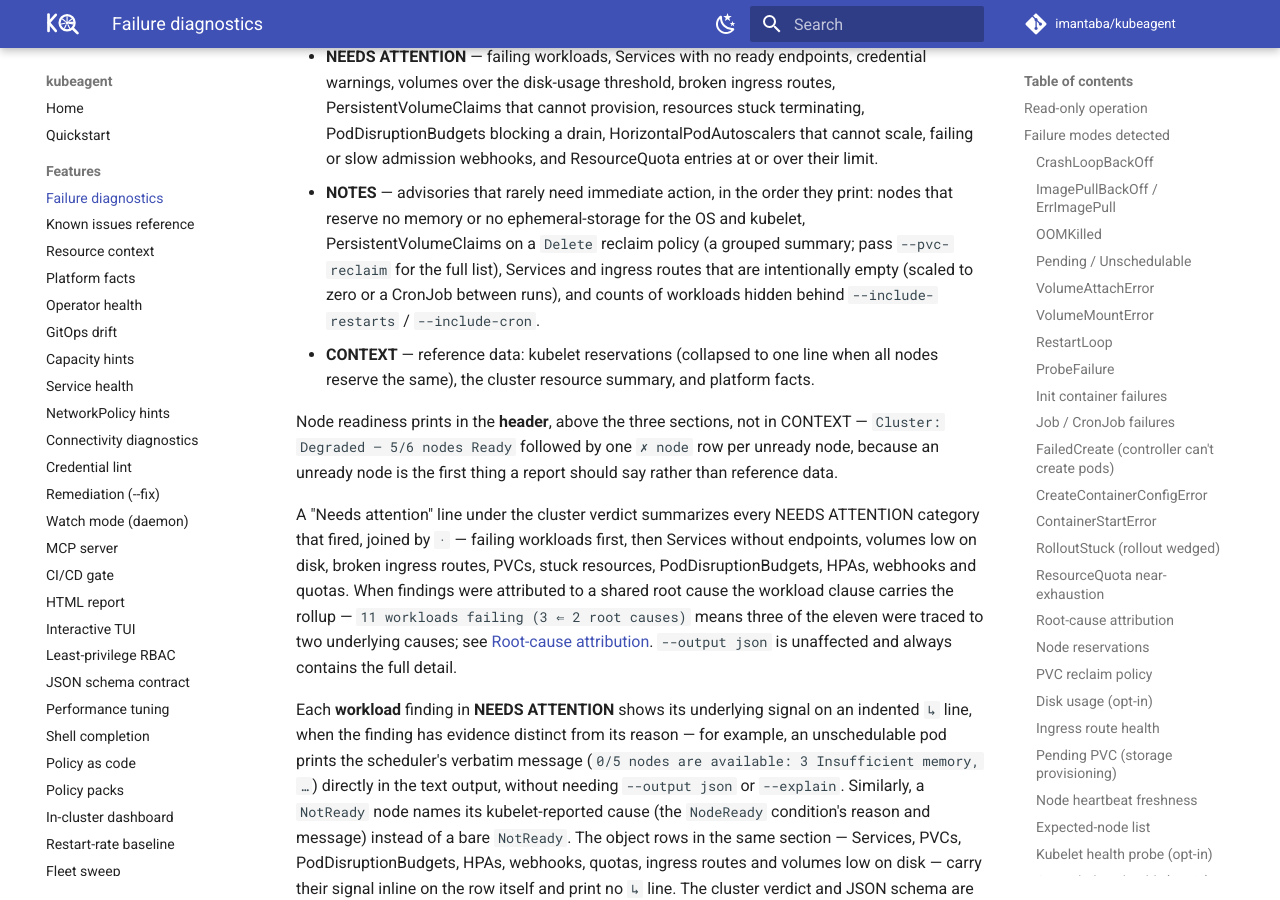
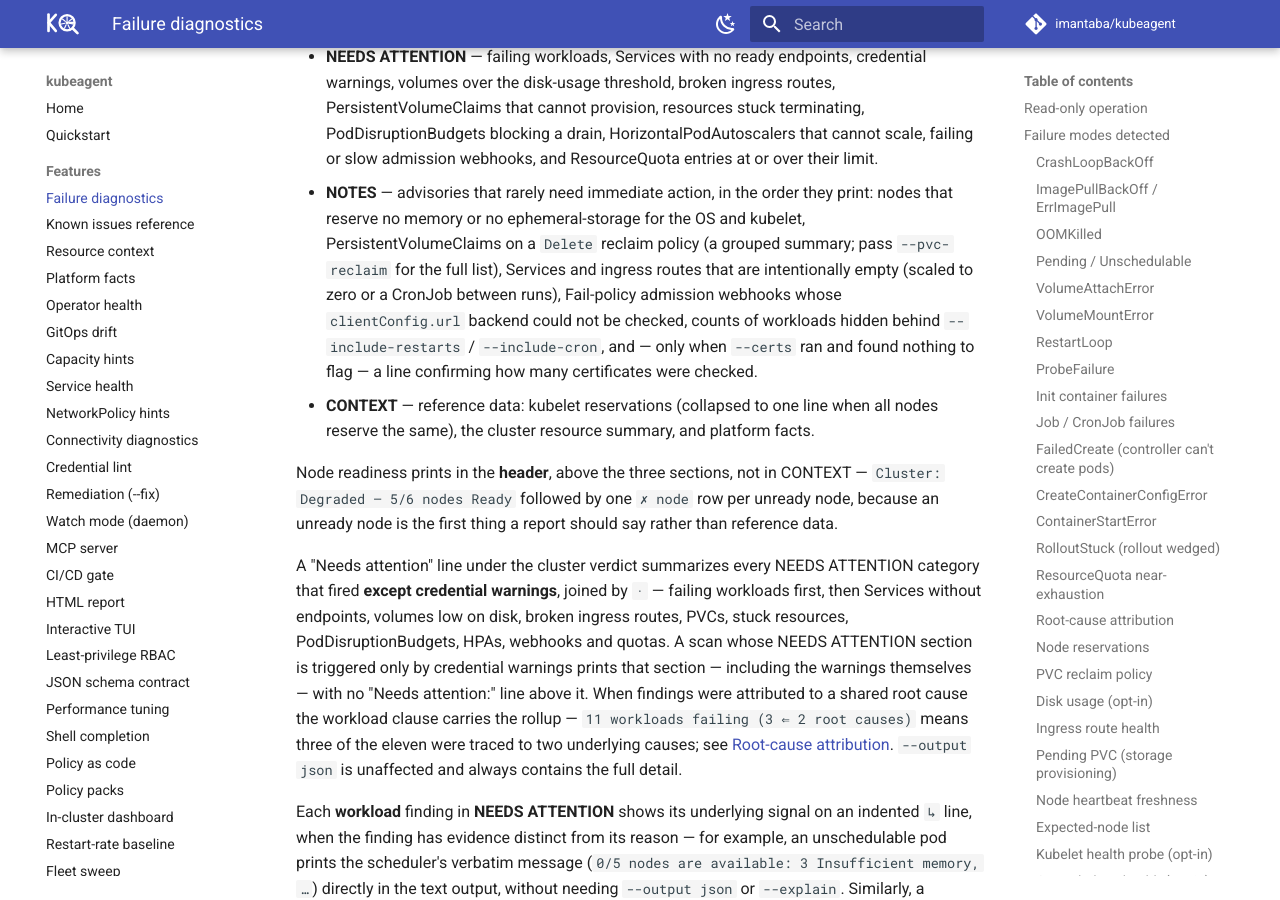
Before and after one commit to imantaba/kubeagent, an MkDocs documentation site: the page built from website/docs/features/diagnostics.md, in a window 1280 px wide and 900 px high, scrolled down 23548 px. Built offline with MkDocs 1.6.1 and Material for MkDocs 9.7.7, drawn with Linux system fonts in a browser that asks for light colours; comment, search, counter and statistics services are not loaded.

Commit message:
docs(diagnostics): narrow the NOTES enumeration and needs-attention line
The NOTES bullet omitted two things printNotes actually emits: the
fail-policy webhook clientConfig.url advisory and the --certs
confirmation line. The needs-attention paragraph claimed the summary
line covers every NEEDS ATTENTION category, but credential warnings
trigger the section without adding to that line.

Signed-off-by: imantaba <itn.taba@gmail.com>

```diff
--- a/website/docs/features/diagnostics.md
+++ b/website/docs/features/diagnostics.md
@@ -1092,8 +1092,11 @@ finding's priority or the cluster verdict.
   print: nodes that reserve no memory or no ephemeral-storage for the OS and
   kubelet, PersistentVolumeClaims on a `Delete` reclaim policy (a grouped
   summary; pass `--pvc-reclaim` for the full list), Services and ingress routes
-  that are intentionally empty (scaled to zero or a CronJob between runs), and
-  counts of workloads hidden behind `--include-restarts` / `--include-cron`.
+  that are intentionally empty (scaled to zero or a CronJob between runs),
+  Fail-policy admission webhooks whose `clientConfig.url` backend could not be
+  checked, counts of workloads hidden behind `--include-restarts` /
+  `--include-cron`, and — only when `--certs` ran and found nothing to flag —
+  a line confirming how many certificates were checked.
 - **CONTEXT** — reference data: kubelet reservations (collapsed to one line
   when all nodes reserve the same), the cluster resource summary, and platform
   facts.
@@ -1104,10 +1107,13 @@ per unready node, because an unready node is the first thing a report should
 say rather than reference data.
 
 A "Needs attention" line under the cluster verdict summarizes every NEEDS
-ATTENTION category that fired, joined by `·` — failing workloads first, then
-Services without endpoints, volumes low on disk, broken ingress routes, PVCs,
-stuck resources, PodDisruptionBudgets, HPAs, webhooks and quotas. When findings
-were attributed to a shared root cause the workload clause carries the rollup —
+ATTENTION category that fired **except credential warnings**, joined by `·` —
+failing workloads first, then Services without endpoints, volumes low on disk,
+broken ingress routes, PVCs, stuck resources, PodDisruptionBudgets, HPAs,
+webhooks and quotas. A scan whose NEEDS ATTENTION section is triggered only by
+credential warnings prints that section — including the warnings themselves —
+with no "Needs attention:" line above it. When findings were attributed to a
+shared root cause the workload clause carries the rollup —
 `11 workloads failing (3 ⇐ 2 root causes)` means three of the eleven were
 traced to two underlying causes; see [Root-cause attribution](#root-cause-attribution).
 `--output json` is unaffected and always contains the full detail.
```
